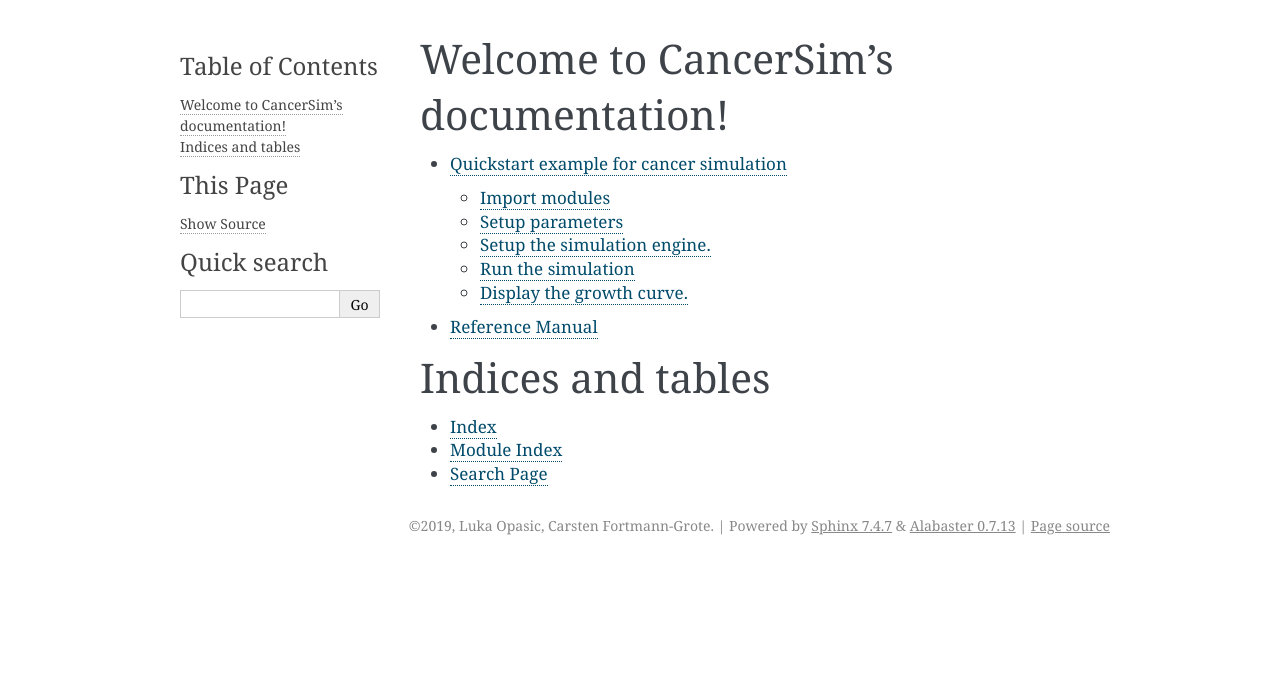
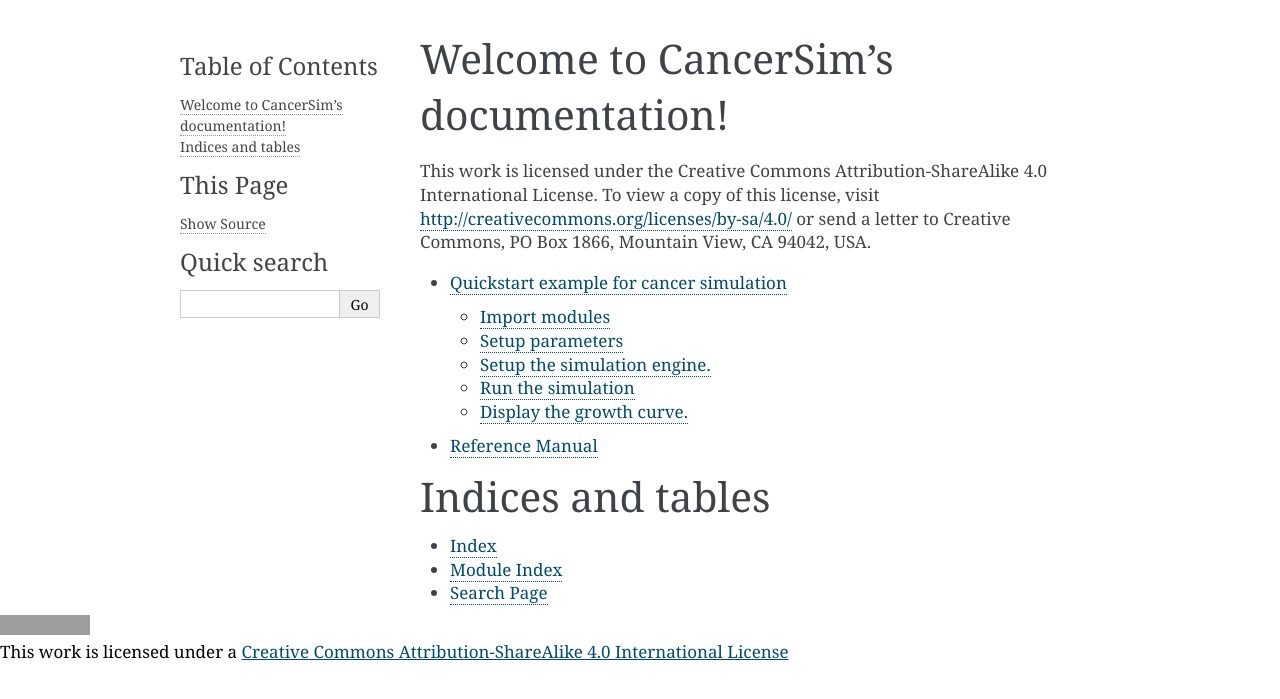
Before and after one commit to mpievolbio-scicomp/cancer_sim, a Sphinx documentation site: the page built from docs/source/index.rst, in a window 1280 px wide. Shown: the top 699 px of the page. Built offline with Sphinx 7.4.7, drawn with Linux system fonts in a browser that asks for light colours; grey boxes are pictures that could not be loaded.

Commit message:
Adding cc4 license to docs and wand to dependencies.

```diff
--- /dev/null
+++ b/docs/source/_templates/layout.html
@@ -0,0 +1,5 @@
+{% extends '!layout.html' %}
+
+{% block footer %}
+        <a rel="license" href="http://creativecommons.org/licenses/by-sa/4.0/"><img alt="Creative Commons License" style="border-width:0" src="https://i.creativecommons.org/l/by-sa/4.0/80x15.png" /></a><br />This work is licensed under a <a rel="license" href="http://creativecommons.org/licenses/by-sa/4.0/">Creative Commons Attribution-ShareAlike 4.0 International License</a>
+{% endblock %}
--- a/docs/source/index.rst
+++ b/docs/source/index.rst
@@ -5,6 +5,7 @@
 
 Welcome to CancerSim's documentation!
 =====================================
+This work is licensed under the Creative Commons Attribution-ShareAlike 4.0 International License. To view a copy of this license, visit http://creativecommons.org/licenses/by-sa/4.0/ or send a letter to Creative Commons, PO Box 1866, Mountain View, CA 94042, USA.
 
 .. toctree::
    :maxdepth: 2
--- a/environment.yml
+++ b/environment.yml
@@ -14,5 +14,6 @@ dependencies:
   - sphinx=2.2.0
   - matplotlib
   - recommonmark=0.5.0
+  - wand
   - pip:
       - ./.
--- a/requirements.txt
+++ b/requirements.txt
@@ -6,3 +6,4 @@ dill
 nbsphinx
 recommonmark
 ./.
+wand
```
